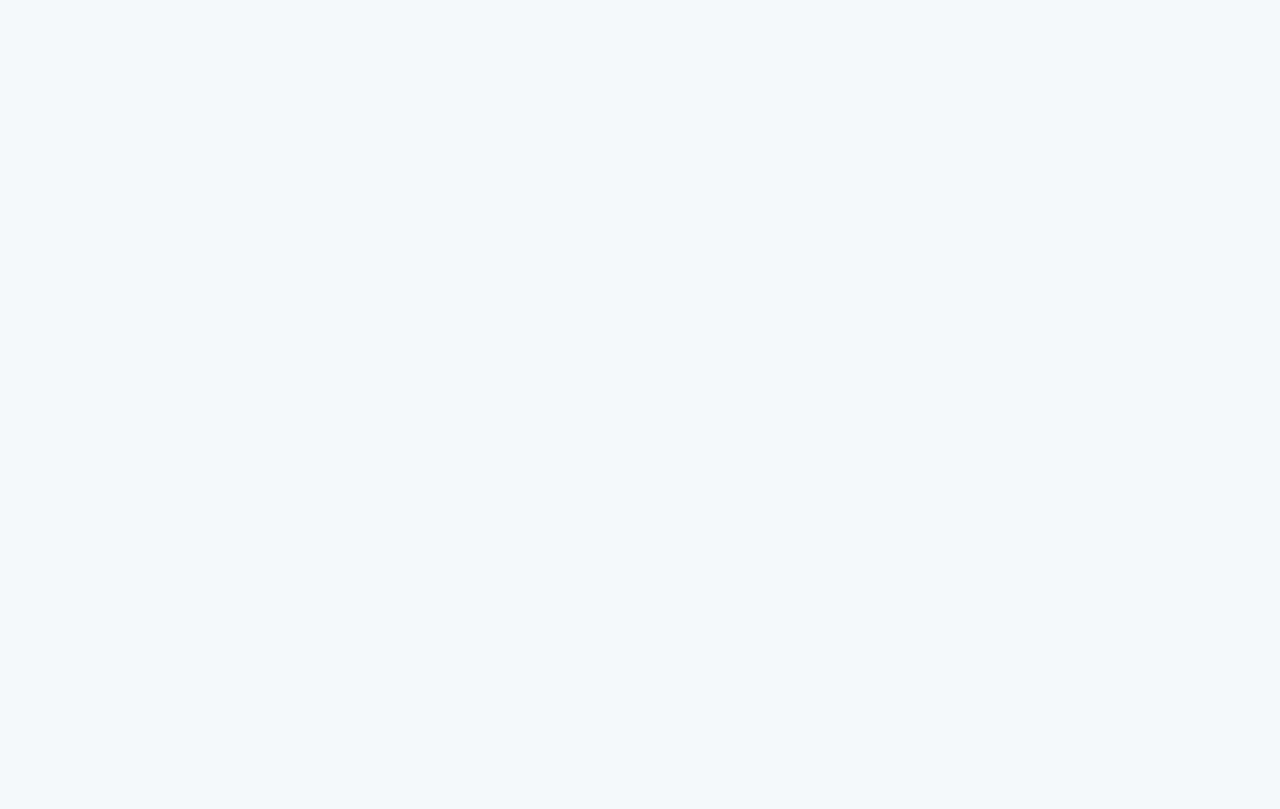
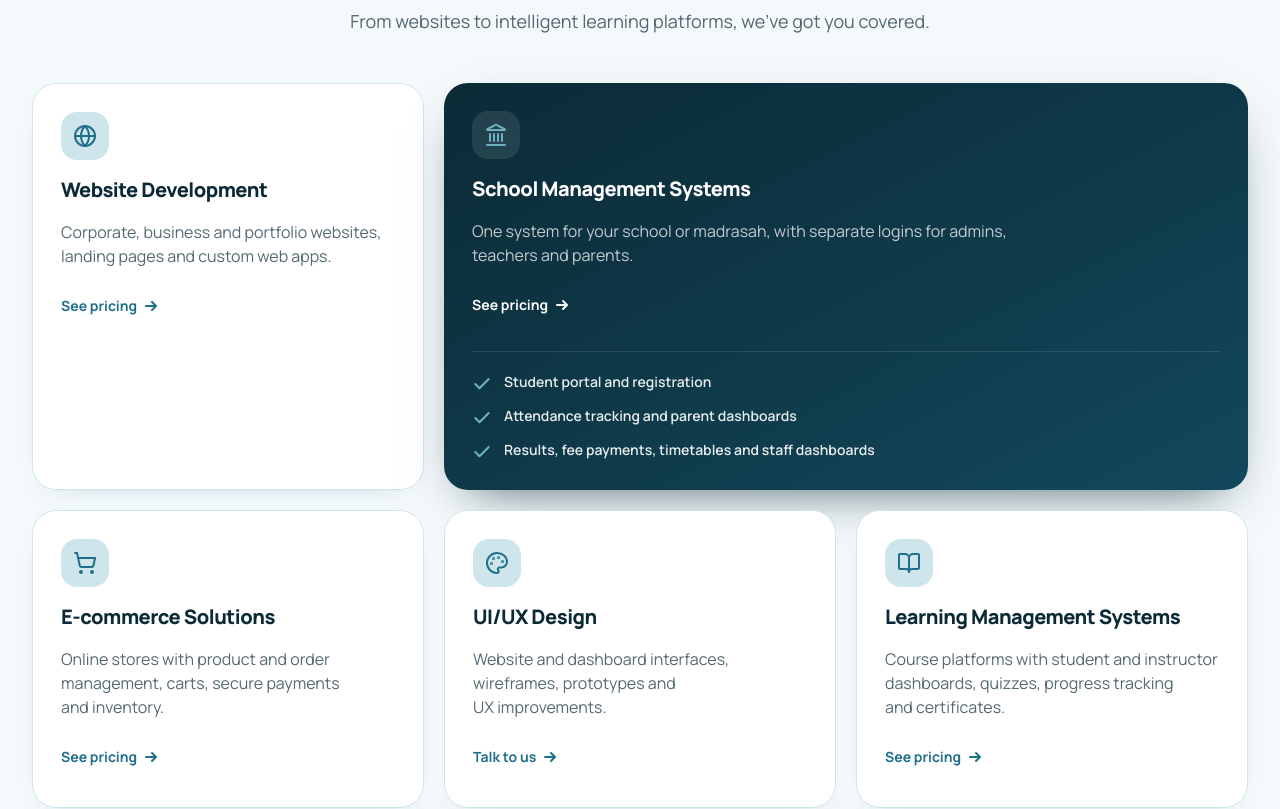
Before and after one commit to IbnAbass1401/tan-web-services, a Next.js app: page / in a window 1280 px wide. Shown: the part 1015-1824 px from the top of the page. Before the commit the page ends 814 px from the top, so only its background shows below. Built offline with nearby package versions, Linux system fonts and the light colour scheme; no server answers.

Commit message:
Add Services bento grid with cursor spotlight

```diff
--- a/src/app/page.tsx
+++ b/src/app/page.tsx
@@ -1,11 +1,13 @@
 import { Hero } from "@/components/sections/Hero";
 import { HighlightStrip } from "@/components/sections/HighlightStrip";
+import { Services } from "@/components/sections/Services";
 
 export default function Home() {
   return (
     <main>
       <Hero />
       <HighlightStrip />
+      <Services />
     </main>
   );
 }
--- /dev/null
+++ b/src/components/sections/ServiceCard.tsx
@@ -0,0 +1,122 @@
+"use client";
+
+import Link from "next/link";
+import { ServiceIcon } from "@/components/ui/ServiceIcon";
+import type { Service } from "@/lib/services";
+import { cn } from "@/lib/utils";
+
+type ServiceCardProps = {
+  service: Service;
+  href: string;
+  linkLabel: string;
+  wide?: boolean;
+  className?: string;
+};
+
+function Check({ dark }: { dark: boolean }) {
+  return (
+    <svg
+      aria-hidden="true"
+      viewBox="0 0 24 24"
+      className={cn("mt-0.5 h-5 w-5 shrink-0", dark ? "text-teal-light" : "text-ocean")}
+      fill="none"
+      stroke="currentColor"
+      strokeWidth="2.5"
+      strokeLinecap="round"
+      strokeLinejoin="round"
+    >
+      <path d="M20 6 9 17l-5-5" />
+    </svg>
+  );
+}
+
+export function ServiceCard({
+  service,
+  href,
+  linkLabel,
+  wide = false,
+  className,
+}: ServiceCardProps) {
+  const dark = Boolean(service.featured);
+
+  // Cursor-follow glow: mouse only, so touch screens are never affected.
+  function handleMove(e: React.PointerEvent<HTMLElement>) {
+    if (e.pointerType !== "mouse") return;
+    const rect = e.currentTarget.getBoundingClientRect();
+    e.currentTarget.style.setProperty("--mx", `${e.clientX - rect.left}px`);
+    e.currentTarget.style.setProperty("--my", `${e.clientY - rect.top}px`);
+  }
+
+  return (
+    <li
+      onPointerMove={handleMove}
+      className={cn(
+        "spotlight flex flex-col gap-6 rounded-3xl p-6 transition duration-300 hover:-translate-y-1 sm:p-7",
+        dark
+          ? "bg-linear-to-br from-navy to-[#12485c] text-white shadow-[0_20px_50px_-26px_rgba(11,42,54,0.85)] hover:shadow-[0_28px_60px_-24px_rgba(31,111,139,0.7)]"
+          : "border border-mist-soft bg-white shadow-[0_10px_30px_-22px_rgba(31,111,139,0.4)] hover:shadow-[0_22px_44px_-20px_rgba(31,111,139,0.5)]",
+        wide && "lg:flex-row lg:items-center lg:justify-between lg:gap-12",
+        className
+      )}
+    >
+      <div className="flex max-w-xl flex-col items-start gap-4">
+        <span
+          className={cn(
+            "inline-flex h-12 w-12 items-center justify-center rounded-2xl",
+            dark ? "bg-white/10 text-teal-light" : "bg-mist-soft text-ocean"
+          )}
+        >
+          <ServiceIcon name={service.icon} className="h-6 w-6" />
+        </span>
+
+        <h3 className="text-xl font-extrabold tracking-tight">
+          {service.title}
+        </h3>
+        <p className={cn("text-pretty", dark ? "text-white/75" : "text-navy/70")}>
+          {service.description}
+        </p>
+
+        <Link
+          href={href}
+          className={cn(
+            "group inline-flex min-h-11 items-center gap-1.5 rounded text-sm font-bold focus-visible:outline-2 focus-visible:outline-offset-4",
+            dark
+              ? "text-white focus-visible:outline-teal-light"
+              : "text-ocean focus-visible:outline-ocean"
+          )}
+        >
+          {linkLabel}
+          <svg
+            aria-hidden="true"
+            viewBox="0 0 16 16"
+            className="h-4 w-4 transition-transform duration-200 group-hover:translate-x-0.5"
+            fill="none"
+            stroke="currentColor"
+            strokeWidth="2"
+            strokeLinecap="round"
+            strokeLinejoin="round"
+          >
+            <path d="M3 8h10M9 4l4 4-4 4" />
+          </svg>
+        </Link>
+      </div>
+
+      {service.features && (
+        <ul
+          className={cn(
+            "flex flex-col gap-3 text-sm font-semibold",
+            wide ? "lg:max-w-md" : "border-t pt-5",
+            dark ? "border-white/10 text-white/90" : "border-mist-soft text-navy"
+          )}
+        >
+          {service.features.map((feature) => (
+            <li key={feature} className="flex gap-3">
+              <Check dark={dark} />
+              {feature}
+            </li>
+          ))}
+        </ul>
+      )}
+    </li>
+  );
+}
--- /dev/null
+++ b/src/components/sections/Services.tsx
@@ -0,0 +1,59 @@
+import { Container } from "@/components/ui/Container";
+import { SectionHeading } from "@/components/ui/SectionHeading";
+import { services } from "@/lib/services";
+import { ServiceCard } from "./ServiceCard";
+
+// Each card links somewhere real. No dead "Learn more" links.
+const links: Record<string, { href: string; label: string }> = {
+  "website-development": { href: "/pricing#starter", label: "See pricing" },
+  ecommerce: { href: "/pricing#ecommerce", label: "See pricing" },
+  "ui-ux-design": { href: "/#contact", label: "Talk to us" },
+  "school-management": { href: "/pricing#school", label: "See pricing" },
+  lms: { href: "/pricing#lms", label: "See pricing" },
+  "ai-lms": { href: "/pricing#ai-lms", label: "See pricing" },
+};
+
+// Bento layout. Order differs on phone, tablet and desktop so there are no holes.
+const layout: Record<string, string> = {
+  "website-development": "order-1 sm:order-2 lg:order-1",
+  "school-management": "order-2 sm:order-1 sm:col-span-2 lg:order-2",
+  ecommerce: "order-3",
+  "ui-ux-design": "order-4",
+  lms: "order-5",
+  "ai-lms": "order-6 sm:col-span-2 lg:col-span-3",
+};
+
+export function Services() {
+  return (
+    <section
+      id="services"
+      aria-labelledby="services-title"
+      className="scroll-mt-20 py-16 sm:py-24"
+    >
+      <Container>
+        <SectionHeading
+          id="services-title"
+          eyebrow="Our Services"
+          title="Comprehensive Digital Solutions"
+          description="From websites to intelligent learning platforms, we've got you covered."
+        />
+
+        <ul className="mt-12 grid gap-4 sm:grid-cols-2 sm:gap-5 lg:grid-cols-3">
+          {services.map((service) => {
+            const link = links[service.id];
+            return (
+              <ServiceCard
+                key={service.id}
+                service={service}
+                href={link.href}
+                linkLabel={link.label}
+                wide={service.id === "ai-lms"}
+                className={layout[service.id]}
+              />
+            );
+          })}
+        </ul>
+      </Container>
+    </section>
+  );
+}
--- /dev/null
+++ b/src/components/ui/ServiceIcon.tsx
@@ -0,0 +1,73 @@
+import type { ServiceIcon as ServiceIconKey } from "@/lib/services";
+
+const paths: Record<ServiceIconKey, React.ReactNode> = {
+  globe: (
+    <>
+      <circle cx="12" cy="12" r="10" />
+      <path d="M12 2a14.5 14.5 0 0 0 0 20 14.5 14.5 0 0 0 0-20" />
+      <path d="M2 12h20" />
+    </>
+  ),
+  cart: (
+    <>
+      <circle cx="8" cy="21" r="1" />
+      <circle cx="19" cy="21" r="1" />
+      <path d="M2.05 2.05h2l2.66 12.42a2 2 0 0 0 2 1.58h9.78a2 2 0 0 0 1.95-1.57l1.65-7.43H5.12" />
+    </>
+  ),
+  design: (
+    <>
+      <circle cx="13.5" cy="6.5" r=".5" />
+      <circle cx="17.5" cy="10.5" r=".5" />
+      <circle cx="8.5" cy="7.5" r=".5" />
+      <circle cx="6.5" cy="12.5" r=".5" />
+      <path d="M12 2C6.5 2 2 6.5 2 12s4.5 10 10 10c.926 0 1.648-.746 1.648-1.688 0-.437-.18-.835-.437-1.125-.29-.289-.438-.652-.438-1.125a1.64 1.64 0 0 1 1.668-1.668h1.996c3.051 0 5.555-2.503 5.555-5.554C21.965 6.012 17.461 2 12 2z" />
+    </>
+  ),
+  school: (
+    <>
+      <path d="M10 18v-7" />
+      <path d="M11.12 2.198a2 2 0 0 1 1.76.006l7.866 3.847c.476.233.31.949-.22.949H3.474c-.53 0-.695-.716-.22-.949z" />
+      <path d="M14 18v-7" />
+      <path d="M18 18v-7" />
+      <path d="M3 22h18" />
+      <path d="M6 18v-7" />
+    </>
+  ),
+  book: (
+    <>
+      <path d="M12 7v14" />
+      <path d="M3 18a1 1 0 0 1-1-1V4a1 1 0 0 1 1-1h5a4 4 0 0 1 4 4 4 4 0 0 1 4-4h5a1 1 0 0 1 1 1v13a1 1 0 0 1-1 1h-6a3 3 0 0 0-3 3 3 3 0 0 0-3-3z" />
+    </>
+  ),
+  bot: (
+    <>
+      <path d="M12 8V4H8" />
+      <rect width="16" height="12" x="4" y="8" rx="2" />
+      <path d="M2 14h2M20 14h2M15 13v2M9 13v2" />
+    </>
+  ),
+};
+
+export function ServiceIcon({
+  name,
+  className,
+}: {
+  name: ServiceIconKey;
+  className?: string;
+}) {
+  return (
+    <svg
+      aria-hidden="true"
+      viewBox="0 0 24 24"
+      className={className}
+      fill="none"
+      stroke="currentColor"
+      strokeWidth="2"
+      strokeLinecap="round"
+      strokeLinejoin="round"
+    >
+      {paths[name]}
+    </svg>
+  );
+}
--- a/src/lib/highlights.ts
+++ b/src/lib/highlights.ts
@@ -11,7 +11,7 @@ export const highlights: Highlight[] = [
   { label: "For hotels and event venues", kind: "for" },
   { label: "Secure Paystack payments", kind: "get" },
   { label: "For shops and online brands", kind: "for" },
-  { label: "School and madrasah portals", kind: "get" },
+  { label: "School portals", kind: "get" },
   { label: "For trainers and academies", kind: "for" },
   { label: "Parent and teacher logins", kind: "get" },
   { label: "For startups", kind: "for" },
```
